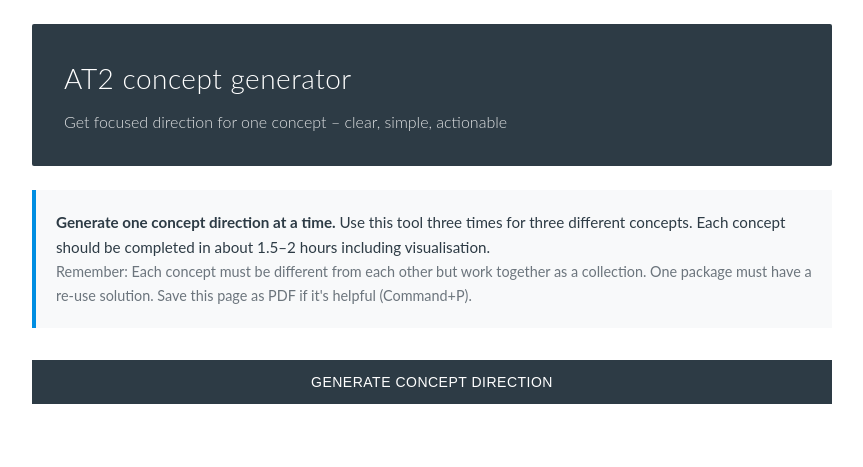
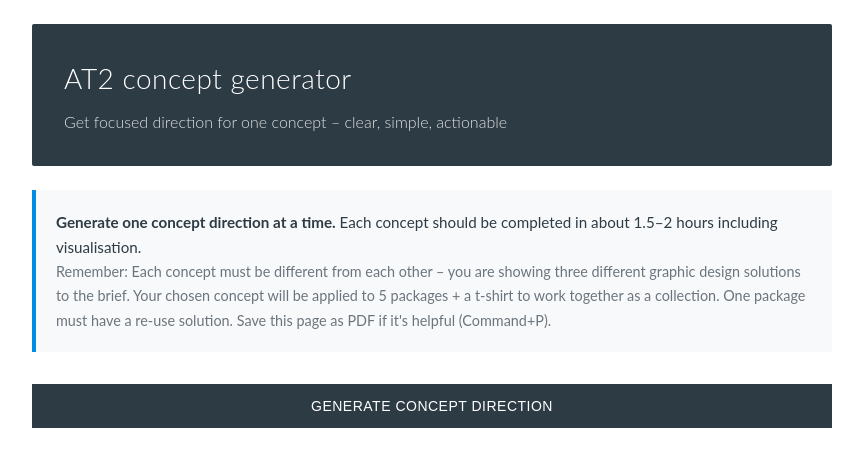
Before and after one commit to Leigh-code/Canvas, a Jekyll site: the page docs/at2-concept.html, which Jekyll copies as it is, in a window 1280 px wide. Shown: the top 467 px of the page, without its empty margins (208-1071 px from the left). Built offline with Jekyll 4.4.1, drawn with Linux system fonts in a browser that asks for light colours.

Commit message:
Update at2-concept.html

```diff
--- a/docs/at2-concept.html
+++ b/docs/at2-concept.html
@@ -196,8 +196,9 @@
         </div>
 
         <div class="info-block">
-            <strong>Generate one concept direction at a time.</strong> Use this tool three times for three different concepts. Each concept should be completed in about 1.5–2 hours including visualisation.
-            <br><span class="text-muted">Remember: Each concept must be different from each other but work together as a collection. One package must have a re-use solution. Save this page as PDF if it's helpful (Command+P).</span>
+            <strong>Generate one concept direction at a time.</strong> Each concept should be completed in about 1.5–2 hours including visualisation.
+            <br><span class="text-muted">Remember: Each concept must be different from each other – you are showing three different graphic design solutions to the brief.
+                Your chosen concept will be applied to 5 packages + a t-shirt to work together as a collection. One package must have a re-use solution. Save this page as PDF if it's helpful (Command+P).</span>
         </div>
 
         <button class="generate-btn" onclick="generateConcept()" id="generateBtn">
```
